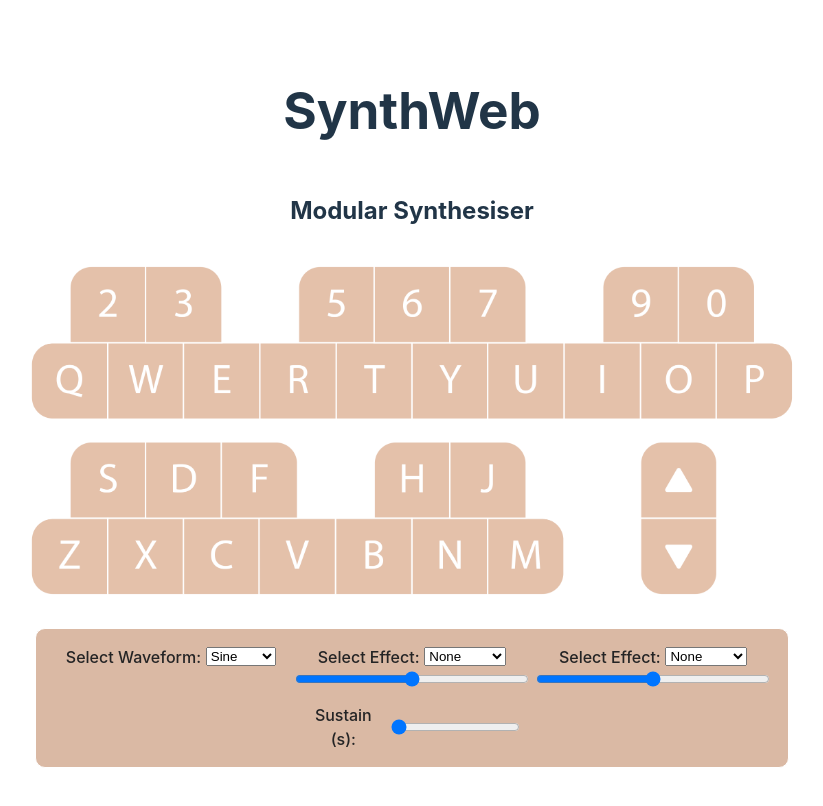
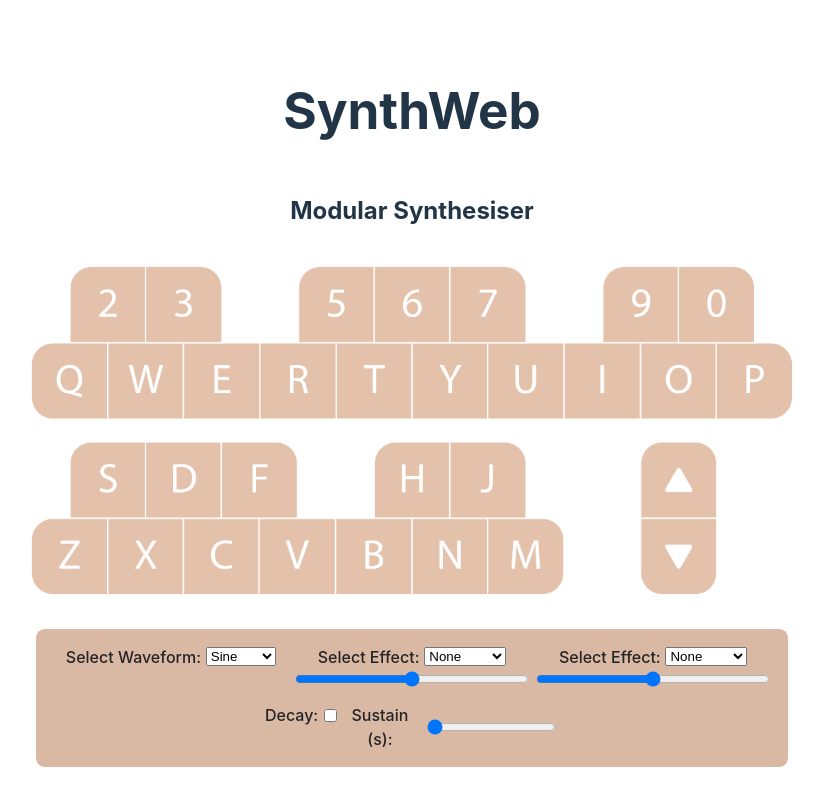
Before and after one commit to lucacybedford/modular_synthesiser, a React (Vite) app: page / in a window 1280 px wide. Shown: the top 806 px of the page, without its empty margins (228-1051 px from the left). Built offline with nearby package versions, Linux system fonts and the light colour scheme.

Commit message:
Add decay functionality with adjustable sustain for notes
Introduced a "decay" toggle and linear ramp control for note volume envelopes. Refactored gain adjustments to handle decay logic and ensured proper cleanup of oscillators. Updated UI components and styling to support the new decay feature.

```diff
--- a/src/App.tsx
+++ b/src/App.tsx
@@ -22,10 +22,18 @@ function noteOn(note: number, velocity: number, octave: number = 0){
     if (ctx) {
         console.log("creating note:", note);
         const osc = ctx.createOscillator();
+        const oscGain = ctx.createGain();
+        // oscGain.gain.value = 0.15;
+        oscGain.gain.setValueAtTime(0.15, ctx.currentTime);
 
+        const useDecay = getUseDecay();
+        // oscGain.gain.linearRampToValueAtTime(1, ctx.currentTime+0.4);
 
-        const oscGain = ctx.createGain();
-        oscGain.gain.value = 0.2;
+        if (useDecay) {
+            oscGain.gain.cancelScheduledValues(ctx.currentTime);
+            const decayTime = getSustain();
+            oscGain.gain.linearRampToValueAtTime(0, ctx.currentTime + decayTime)
+        }
 
         const velocityGainAmount = velocity / 127;
         const velocityGain = ctx.createGain();
@@ -33,11 +41,10 @@ function noteOn(note: number, velocity: number, octave: number = 0){
 
         osc.type = getValue();
         osc.frequency.value = midiToFreq(note + octave * 12);
+
         osc.connect(oscGain);
         oscGain.connect(velocityGain);
-        velocityGain.connect(
-            osc.frequency
-        );
+        velocityGain.connect(osc.frequency);
 
         const connectionChain: (OscillatorNode | GainNode | BiquadFilterNode | AudioDestinationNode)[] = [osc, oscGain, velocityGain];
 
@@ -73,6 +80,10 @@ function noteOn(note: number, velocity: number, octave: number = 0){
     }
 }
 
+function getUseDecay(): boolean {
+    return (document.getElementById("decay_toggle") as HTMLInputElement).checked;
+}
+
 function getValue(): OscillatorType {
     return (document.getElementById("waveform") as HTMLSelectElement).value as OscillatorType;
 }
@@ -94,16 +105,22 @@ function noteOff(note: number) {
     const oscGain = oscillators[note.toString()]?.gain;
     const trailTime = getSustain();
 
-    const curve = new Float32Array([oscGain?.gain.value, 0]);
-    oscGain?.gain.setValueCurveAtTime(curve, ctx.currentTime, trailTime);
-    oscGain?.gain.exponentialRampToValueAtTime(0.0001, ctx.currentTime + trailTime);
+    if (osc && oscGain) {
+        oscGain.gain.cancelScheduledValues(ctx.currentTime);
+
+        oscGain.gain.setValueAtTime(oscGain.gain.value, ctx.currentTime);
+        oscGain.gain.linearRampToValueAtTime(0, ctx.currentTime + trailTime);
 
         setTimeout(() => {
-        osc?.stop();
-        osc?.disconnect();
+            osc.stop()
+            osc.disconnect();
+            oscGain.disconnect();
         }, trailTime * 1000 + 10);
+
         delete oscillators[note.toString()];
-    console.log("Note off");
+    } else {
+        console.warn("No active oscillator found");
+    }
 }
 
 
@@ -184,6 +201,7 @@ function App(): ReactElement {
     const [pressedKeys, setPressedKeys] = useState<Set<string>>(new Set());
     const [octave, setOctave] = useState(0);
     const [isMIDICompatible, setIsMIDICompatible] = useState(true);
+    const [useDecay, setUseDecay] = useState(false);
 
     useEffect(() => {
         if (!navigator.requestMIDIAccess) {
@@ -257,7 +275,7 @@ function App(): ReactElement {
             </div>
             <div className="card">
 
-                <div id={"horizontal"}>
+                <div className={"horizontal"}>
                     <div className={"vertical"}>
                         <div className={"oscillator"}>
                             <label>Select Waveform: </label>
@@ -309,16 +327,27 @@ function App(): ReactElement {
                         />
                     </div>
                 </div>
+                <div className={"horizontal2"}>
+                    <div id={"decay"}>
+                        <label>Decay: </label>
+                        <input
+                            type={"checkbox"}
+                            id={"decay_toggle"}
+                            checked={useDecay}
+                            onChange={(e) => setUseDecay(e.target.checked)}
+                        />
+                    </div>
                     <div id={"sustain"}>
                         <label>Sustain (s): </label>
                         <input
                             type="range"
                             id="sustain_time"
-                        min="0.03"
+                            min="0.05"
                             max="3"
                             step="0.01"
-                        defaultValue="0.03"
+                            defaultValue="0.05"
                         />
+                    </div>
                 </div>
             </div>
             {!isMIDICompatible && (
--- a/src/index.css
+++ b/src/index.css
@@ -47,7 +47,12 @@ div#sustain {
   display: flex;
   justify-content: center;
   align-items: center;
-  padding-top: 2%;
+}
+
+#decay {
+  display: flex;
+  justify-content: center;
+  align-items: center;
 }
 
 label {
@@ -55,11 +60,19 @@ label {
   color: #242425;
 }
 
-#horizontal {
+.horizontal {
   display: flex;
   justify-content: space-between;
   align-items: flex-start;
   width: 100%;
+}
+
+.horizontal2 {
+  display: flex;
+  justify-content: center;
+  align-items: flex-start;
+  width: 100%;
+  padding-top: 2%;
 }
 
 label {
```
Lines whose indentation alone changed are shown as unchanged.
